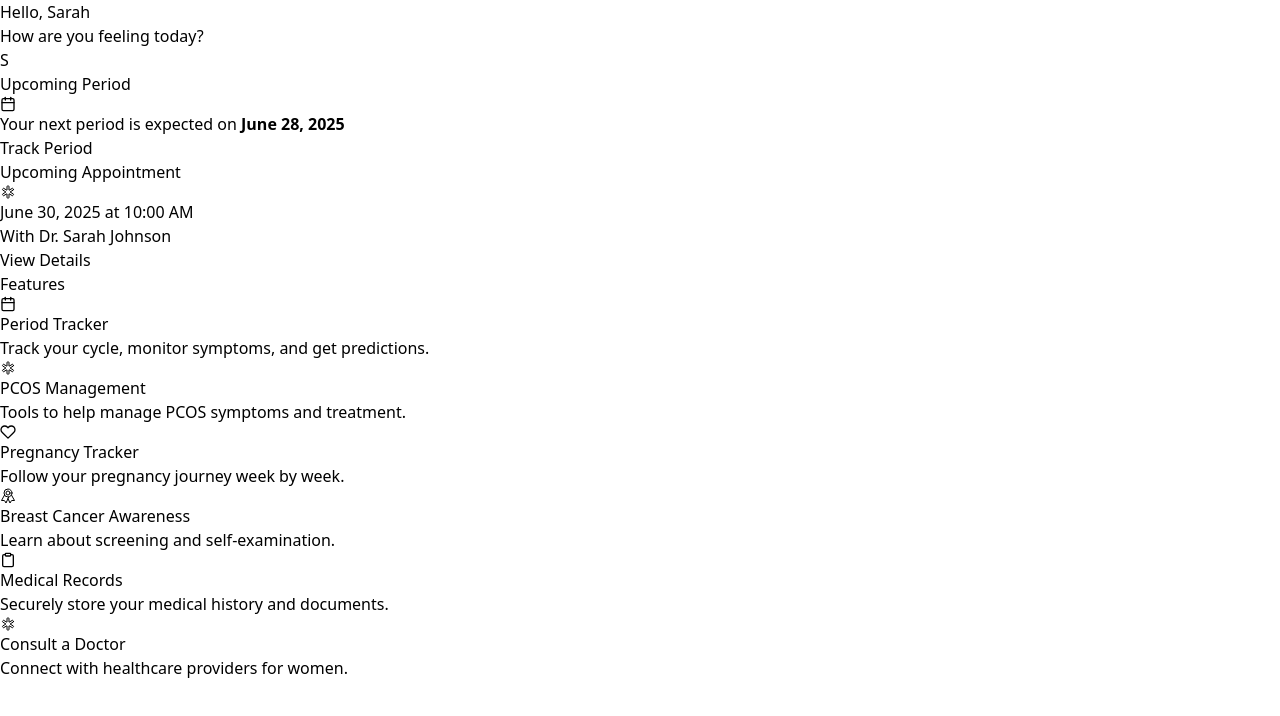
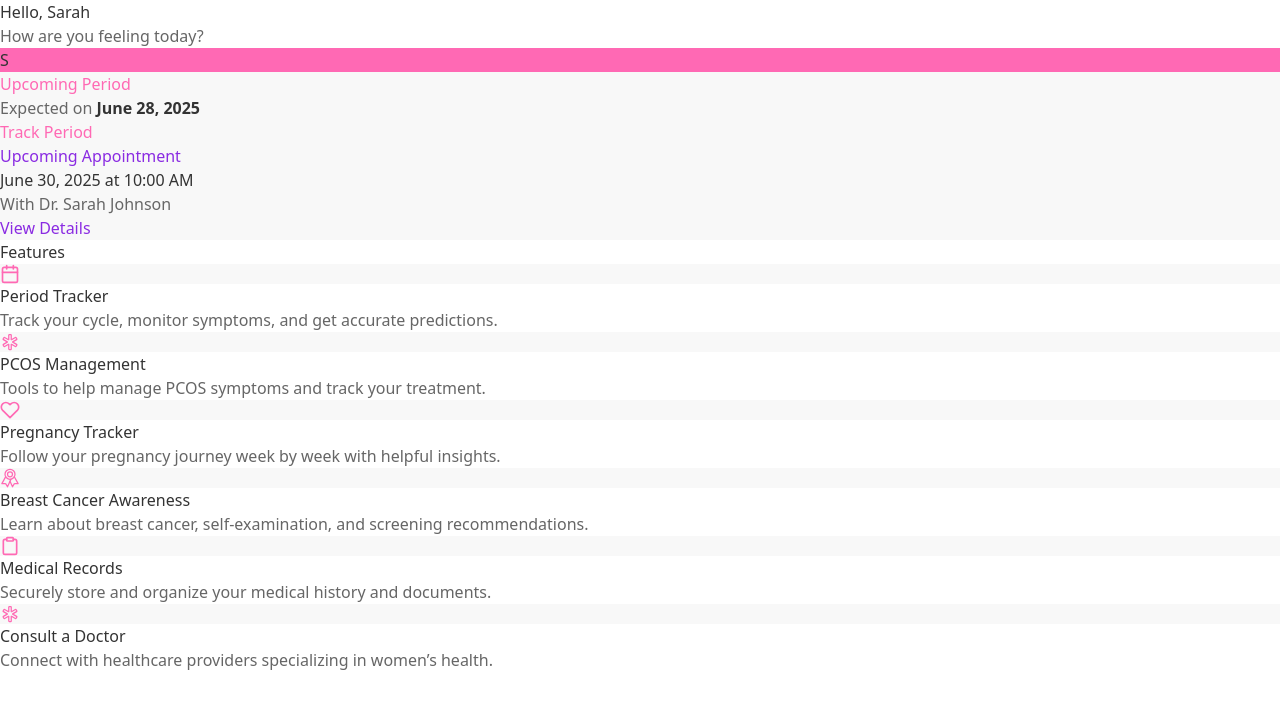
Before and after one commit to acroop/Medico-web, a React (Vite) app: page /home in a window 1280 px wide. Shown: the top 716 px of the page. Built offline with nearby package versions, Linux system fonts and the light colour scheme.

Commit message:
Changed the main.jsx

```diff
--- a/src/App.jsx
+++ b/src/App.jsx
@@ -1,7 +1,8 @@
 import React from 'react';
 import { BrowserRouter as Router, Routes, Route, Navigate } from 'react-router-dom';
 import { ThemeProvider, useTheme } from './context/ThemeContext';
-import './index.css'
+import './index.css';
+
 // Import all pages
 import Auth from './pages/Auth';
 import Onboarding from './pages/Onboarding';
@@ -17,13 +18,18 @@ import Settings from './pages/Settings';
 import Profile from './pages/Profile';
 import Notes from './pages/Notes';
 
-// Optional: Add a simple NavBar or Layout if needed
 const Layout = ({ children }) => {
   const { theme } = useTheme();
 
   return (
-    <div className='dark:bg-gray-900'>
-      {/* You can add a navbar here if needed */}
+    <div
+      style={{
+        backgroundColor: theme.background,
+        color: theme.text,
+        minHeight: '100vh',
+        transition: 'background-color 0.3s ease, color 0.3s ease',
+      }}
+    >
       {children}
     </div>
   );
@@ -45,7 +51,6 @@ const AppRoutes = () => (
     <Route path="/settings" element={<Settings />} />
     <Route path="/profile" element={<Profile />} />
     <Route path="/notes" element={<Notes />} />
-    {/* 404 fallback */}
     <Route path="*" element={<h2>404 - Page Not Found</h2>} />
   </Routes>
 );
--- a/src/pages/Home.jsx
+++ b/src/pages/Home.jsx
@@ -1,142 +1,155 @@
 import React from 'react';
 import { useNavigate } from 'react-router-dom';
-import { FiCalendar, FiUser, FiHeart, FiClipboard } from 'react-icons/fi';
+import { FiCalendar, FiHeart, FiClipboard } from 'react-icons/fi';
 import { IoMedicalOutline, IoRibbonOutline } from 'react-icons/io5';
+import { useTheme } from '../context/ThemeContext';
 
 const HomeScreen = () => {
   const navigate = useNavigate();
-
-  const theme = {
-    background: 'bg-white dark:bg-gray-900',
-    text: 'text-gray-900 dark:text-white',
-    textSecondary: 'text-gray-500 dark:text-gray-400',
-    primary: 'text-blue-600',
-    secondary: 'text-pink-600',
-  };
+  const { theme } = useTheme();
 
   const upcomingPeriod = "June 28, 2025";
   const nextAppointment = {
     doctor: "Dr. Sarah Johnson",
     date: "June 30, 2025",
-    time: "10:00 AM"
+    time: "10:00 AM",
   };
 
   const features = [
     {
       title: 'Period Tracker',
-      icon: <FiCalendar className="text-xl" />,
+      icon: <FiCalendar size={20} />,
       route: '/period-tracker',
-      description: 'Track your cycle, monitor symptoms, and get predictions.',
+      description: 'Track your cycle, monitor symptoms, and get accurate predictions.',
     },
     {
       title: 'PCOS Management',
-      icon: <IoMedicalOutline className="text-xl" />,
+      icon: <IoMedicalOutline size={20} />,
       route: '/pcos-management',
-      description: 'Tools to help manage PCOS symptoms and treatment.',
+      description: 'Tools to help manage PCOS symptoms and track your treatment.',
     },
     {
       title: 'Pregnancy Tracker',
-      icon: <FiHeart className="text-xl" />,
+      icon: <FiHeart size={20} />,
       route: '/pregnancy-tracker',
-      description: 'Follow your pregnancy journey week by week.',
+      description: 'Follow your pregnancy journey week by week with helpful insights.',
     },
     {
       title: 'Breast Cancer Awareness',
-      icon: <IoRibbonOutline className="text-xl" />,
+      icon: <IoRibbonOutline size={20} />,
       route: '/breast-cancer-awareness',
-      description: 'Learn about screening and self-examination.',
+      description: 'Learn about breast cancer, self-examination, and screening recommendations.',
     },
     {
       title: 'Medical Records',
-      icon: <FiClipboard className="text-xl" />,
+      icon: <FiClipboard size={20} />,
       route: '/medical-history',
-      description: 'Securely store your medical history and documents.',
+      description: 'Securely store and organize your medical history and documents.',
     },
     {
       title: 'Consult a Doctor',
-      icon: <IoMedicalOutline className="text-xl" />,
+      icon: <IoMedicalOutline size={20} />,
       route: '/consult-doctor',
-      description: 'Connect with healthcare providers for women.',
+      description: 'Connect with healthcare providers specializing in women’s health.',
     },
   ];
 
   return (
-    <div className={`min-h-screen p-6 ${theme.background}`}>
+    <div
+      className="min-h-screen px-4 py-6 flex flex-col items-center"
+      style={{ backgroundColor: theme.background, color: theme.text }}
+    >
+      <div className="w-full max-w-4xl">
         {/* Header */}
-      <div className="flex justify-between items-center mb-8">
+        <div className="flex justify-between items-center mb-6">
           <div>
-          <h1 className={`text-3xl font-bold ${theme.text}`}>Hello, Sarah</h1>
-          <p className={`text-sm mt-1 ${theme.textSecondary}`}>
+            <h1 className="text-2xl font-bold">Hello, Sarah</h1>
+            <p className="text-sm" style={{ color: theme.textSecondary }}>
               How are you feeling today?
             </p>
           </div>
-        <div className="w-12 h-12 rounded-full flex items-center justify-center bg-blue-100 text-blue-800 font-bold">
+          <div className="w-10 h-10 rounded-full flex items-center justify-center text-white font-semibold" style={{ backgroundColor: theme.primary }}>
             S
           </div>
         </div>
 
-      {/* Reminders */}
-      <div className="grid md:grid-cols-2 gap-4 mb-10">
-        <div className="bg-blue-100 p-4 rounded-lg shadow">
-          <div className="flex justify-between items-center mb-2">
-            <h2 className="text-lg font-semibold text-blue-800">Upcoming Period</h2>
-            <FiCalendar className="text-blue-600 text-xl" />
-          </div>
-          <p className="text-sm text-gray-700 mb-3">
-            Your next period is expected on <strong>{upcomingPeriod}</strong>
+        {/* Reminders stacked vertically */}
+        <div className="flex flex-col gap-4 mb-6">
+          <div className="p-4 rounded-lg shadow-md" style={{ backgroundColor: theme.surface }}>
+            <h2 className="text-sm font-semibold mb-1" style={{ color: theme.primary }}>
+              Upcoming Period
+            </h2>
+            <p className="text-xs mb-1" style={{ color: theme.textSecondary }}>
+              Expected on <strong style={{ color: theme.text }}>{upcomingPeriod}</strong>
             </p>
             <button
               onClick={() => navigate('/period-tracker')}
-            className="text-blue-600 border border-blue-600 px-4 py-1 rounded hover:bg-blue-600 hover:text-white text-sm"
+              className="mt-2 px-3 py-1 text-sm rounded border"
+              style={{
+                color: theme.primary,
+                borderColor: theme.primary,
+                backgroundColor: 'transparent',
+              }}
             >
               Track Period
             </button>
           </div>
 
-        <div className="bg-pink-100 p-4 rounded-lg shadow">
-          <div className="flex justify-between items-center mb-2">
-            <h2 className="text-lg font-semibold text-pink-800">Upcoming Appointment</h2>
-            <IoMedicalOutline className="text-pink-600 text-xl" />
-          </div>
-          <p className="text-sm text-gray-700 mb-1">
+          <div className="p-4 rounded-lg shadow-md" style={{ backgroundColor: theme.surface }}>
+            <h2 className="text-sm font-semibold mb-1" style={{ color: theme.secondary }}>
+              Upcoming Appointment
+            </h2>
+            <p className="text-xs mb-1" style={{ color: theme.text }}>
               {`${nextAppointment.date} at ${nextAppointment.time}`}
             </p>
-          <p className="text-sm text-gray-600 mb-3">
+            <p className="text-xs mb-2" style={{ color: theme.textSecondary }}>
               With {nextAppointment.doctor}
             </p>
             <button
               onClick={() => navigate('/consult-doctor')}
-            className="text-pink-600 border border-pink-600 px-4 py-1 rounded hover:bg-pink-600 hover:text-white text-sm"
+              className="mt-2 px-3 py-1 text-sm rounded border"
+              style={{
+                color: theme.secondary,
+                borderColor: theme.secondary,
+                backgroundColor: 'transparent',
+              }}
             >
               View Details
             </button>
           </div>
         </div>
 
-      {/* Feature Cards */}
-      <h2 className={`text-xl font-semibold mb-4 ${theme.text}`}>Features</h2>
-      <div className="grid grid-cols-1 sm:grid-cols-2 lg:grid-cols-3 gap-4">
-        {features.map((feature, idx) => (
+        {/* Features Section */}
+        <h2 className="text-lg font-semibold mb-4" style={{ color: theme.text }}>
+          Features
+        </h2>
+        <div className="grid grid-cols-1 sm:grid-cols-2 gap-4">
+          {features.map((feature, index) => (
             <div
-            key={idx}
-            className="p-4 rounded-lg shadow hover:shadow-md bg-white dark:bg-gray-800 cursor-pointer"
+              key={index}
               onClick={() => navigate(feature.route)}
+              className="p-4 rounded-lg shadow-md cursor-pointer transition hover:shadow-lg"
+              style={{ backgroundColor: theme.card }}
             >
-            <div className="flex items-center mb-2 gap-2">
-              <div className="p-2 rounded-full bg-blue-100 text-blue-600">
+              <div className="flex items-center gap-2 mb-2">
+                <div
+                  className="p-2 rounded-full"
+                  style={{ backgroundColor: theme.surface, color: theme.primary }}
+                >
                   {feature.icon}
                 </div>
-              <h3 className={`text-md font-semibold ${theme.text}`}>
+                <h3 className="text-sm font-semibold" style={{ color: theme.text }}>
                   {feature.title}
                 </h3>
               </div>
-            <p className={`text-sm ${theme.textSecondary}`}>
+              <p className="text-xs" style={{ color: theme.textSecondary }}>
                 {feature.description}
               </p>
             </div>
           ))}
         </div>
       </div>
+    </div>
   );
 };
 
```
Lines whose indentation alone changed are shown as unchanged.
